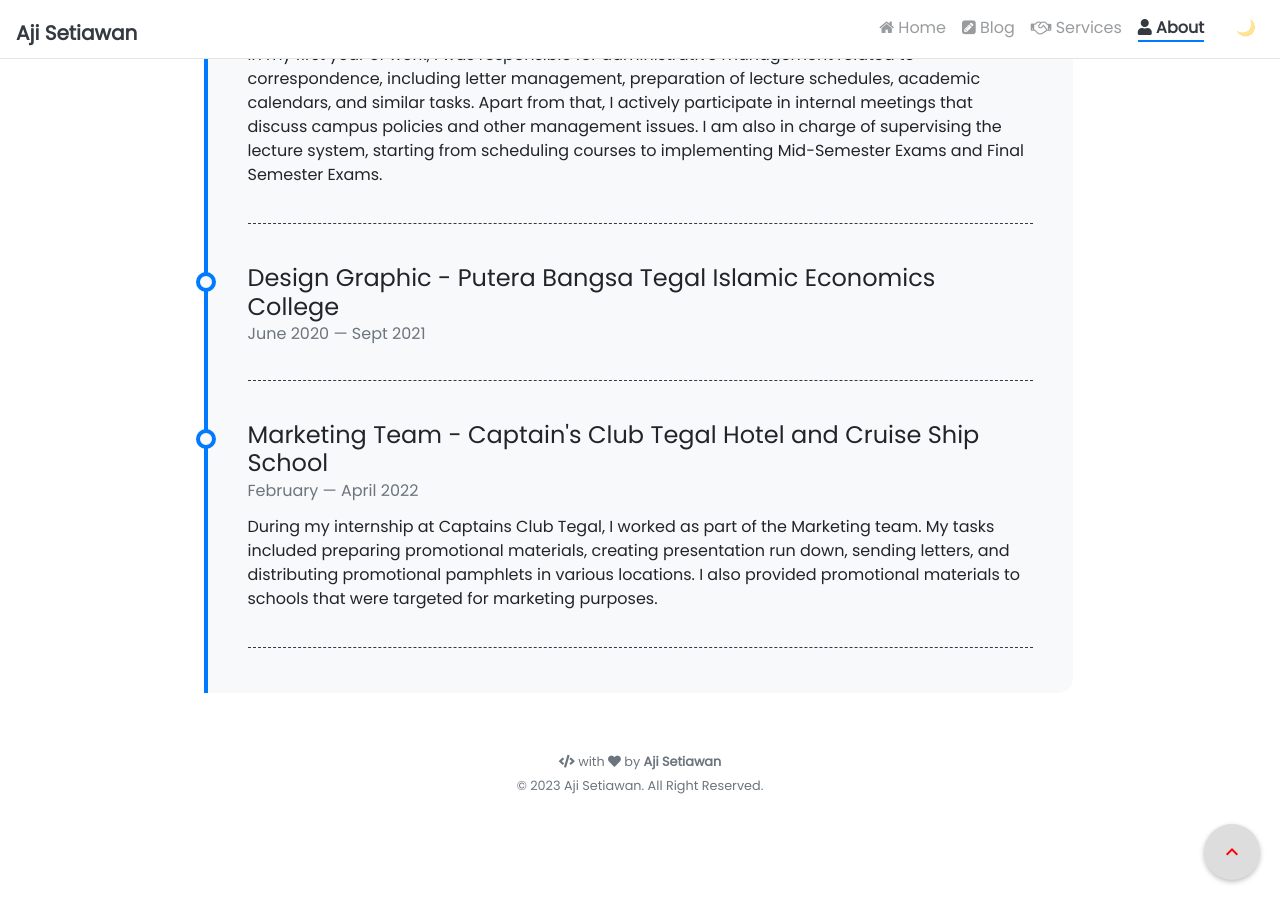
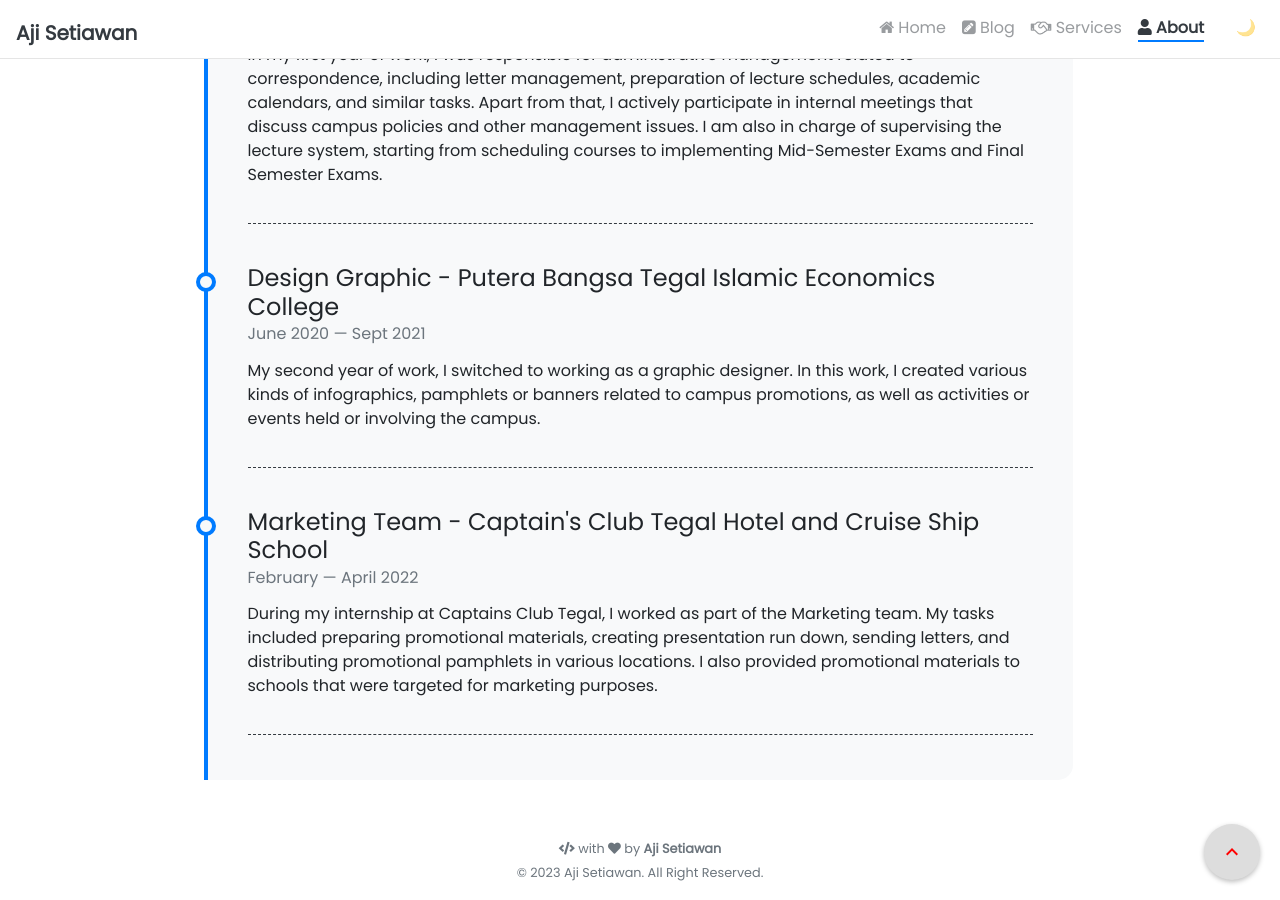
Before and after one commit to ajisetiawan716/ajisetiawan716.github.io, a Jekyll site: the page built from pages/about.md, in a window 1280 px wide and 900 px high, scrolled down 2474 px. Built offline with Jekyll 4.4.1, drawn with Linux system fonts in a browser that asks for light colours; nearby versions of some CDN libraries; emoji names are drawn with the system emoji font; comment, search, counter and statistics services are not loaded.

Commit message:
Update timeline.yml

```diff
--- a/_data/timeline.yml
+++ b/_data/timeline.yml
@@ -9,7 +9,7 @@
 - title: Design Graphic -  Putera Bangsa Tegal Islamic Economics College
   from: June 2020
   to: Sept 2021
-  description:
+  description: My second year of work, I switched to working as a graphic designer. In this work, I created various kinds of infographics, pamphlets or banners related to campus promotions, as well as activities or events held or involving the campus.
 - title: Marketing Team - Captain's Club Tegal Hotel and Cruise Ship School
   from: February
   to: April 2022
```
